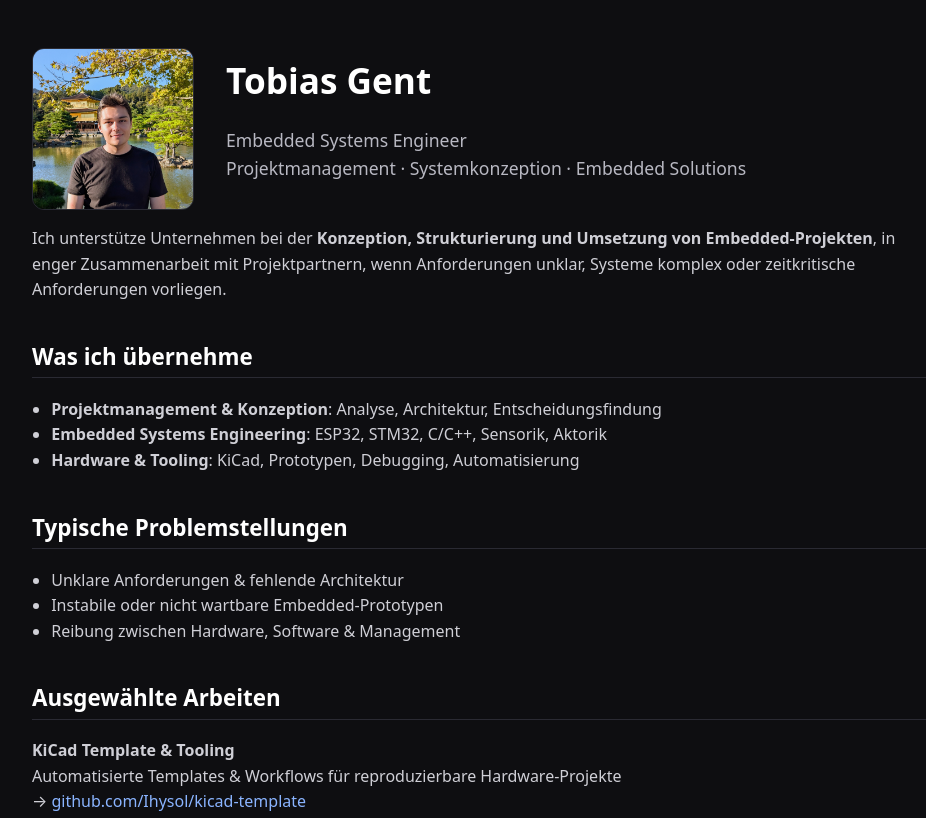
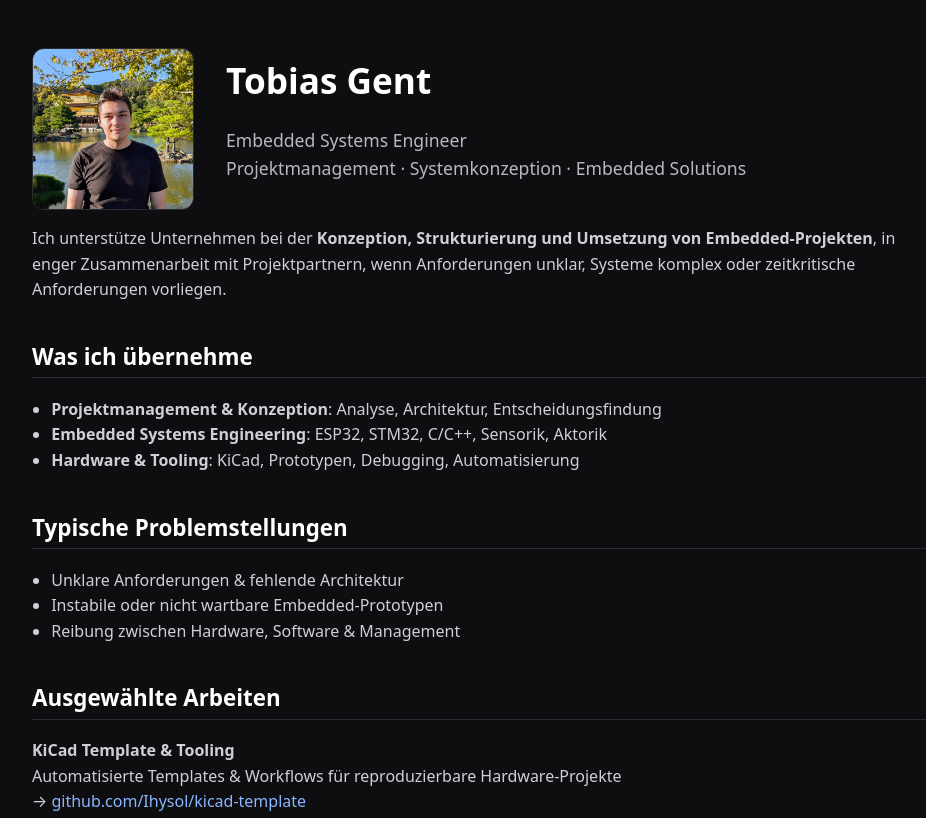
Before and after one commit to Ihysol/ihysol.github.io, a plain HTML site: page index.html in a window 1280 px wide. Shown: the top 818 px of the page, without its empty margins (158-1084 px from the left). Drawn offline with Linux system fonts and the light colour scheme.

Commit message:
Update index.html

```diff
--- a/index.html
+++ b/index.html
@@ -70,7 +70,7 @@
           width:160px;
           height:160px;
           object-fit:cover;
-          object-position: center 20%;
+          object-position: center 50%;
           border-radius:12px;
           border:1px solid #2a2a33;
         "
```
